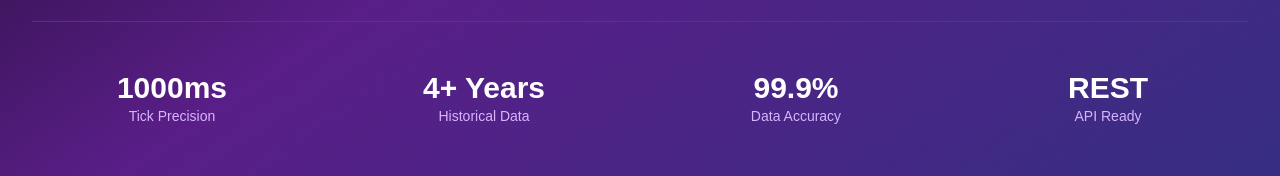
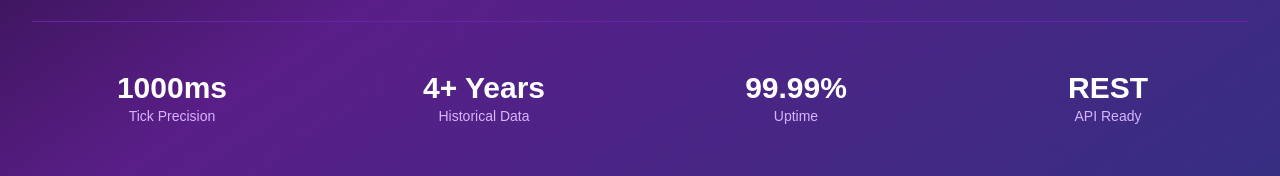
Before and after one commit to codify-org/codifycomco, a React (Vite) app: page / in a window 1280 px wide. Shown: the part 613-789 px from the top of the page. Built offline with nearby package versions, Linux system fonts and the light colour scheme.

Commit message:
Update hero section with improved messaging and stats

```diff
--- a/src/components/HeroSection.jsx
+++ b/src/components/HeroSection.jsx
@@ -85,8 +85,8 @@ const HeroSection = () => {
                 <div className="text-purple-300 text-sm">Historical Data</div>
               </div>
               <div>
-                <div className="text-3xl font-bold text-white">99.9%</div>
-                <div className="text-purple-300 text-sm">Data Accuracy</div>
+                <div className="text-3xl font-bold text-white">99.99%</div>
+                <div className="text-purple-300 text-sm">Uptime</div>
               </div>
               <div>
                 <div className="text-3xl font-bold text-white">REST</div>
```
